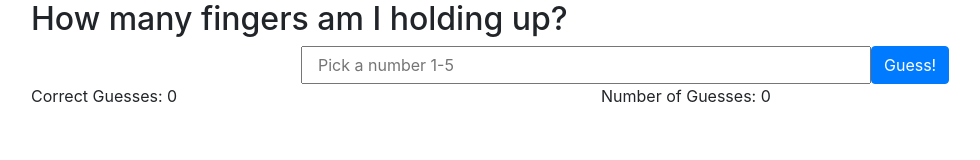
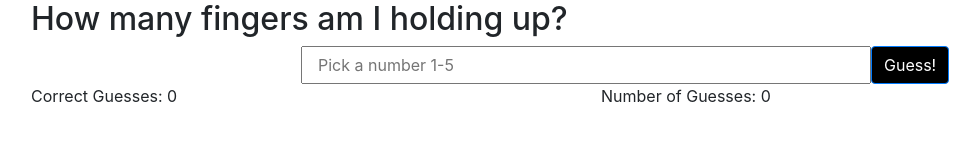
Before and after one commit to KobiBhattacharyya/SI539_Waiver, a plain HTML site: page Fingers/HowManyFingers.html in a window 1280 px wide. Shown: the whole page, without its empty margins (54-1034 px from the left). Drawn offline with nearby package versions, Linux system fonts and the light colour scheme.

Commit message:
Added external styles to fingers game

```diff
--- a/Fingers/HowManyFingers.html
+++ b/Fingers/HowManyFingers.html
@@ -7,6 +7,7 @@
 
         <title>Fingers Game</title>
         <link rel="stylesheet" href="https://stackpath.bootstrapcdn.com/bootstrap/4.1.1/css/bootstrap.min.css" integrity="sha384-WskhaSGFgHYWDcbwN70/dfYBj47jz9qbsMId/iRN3ewGhXQFZCSftd1LZCfmhktB" crossorigin="anonymous">
+        <link rel="stylesheet" href="./fingers.css">
     </head>
     <body>
         <div class="container">
```
